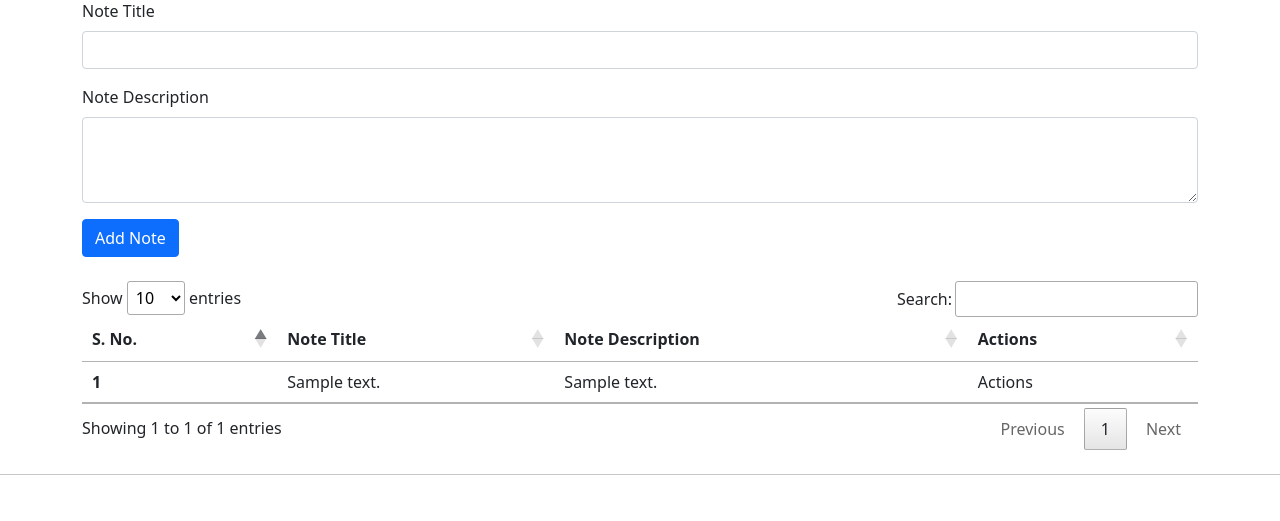
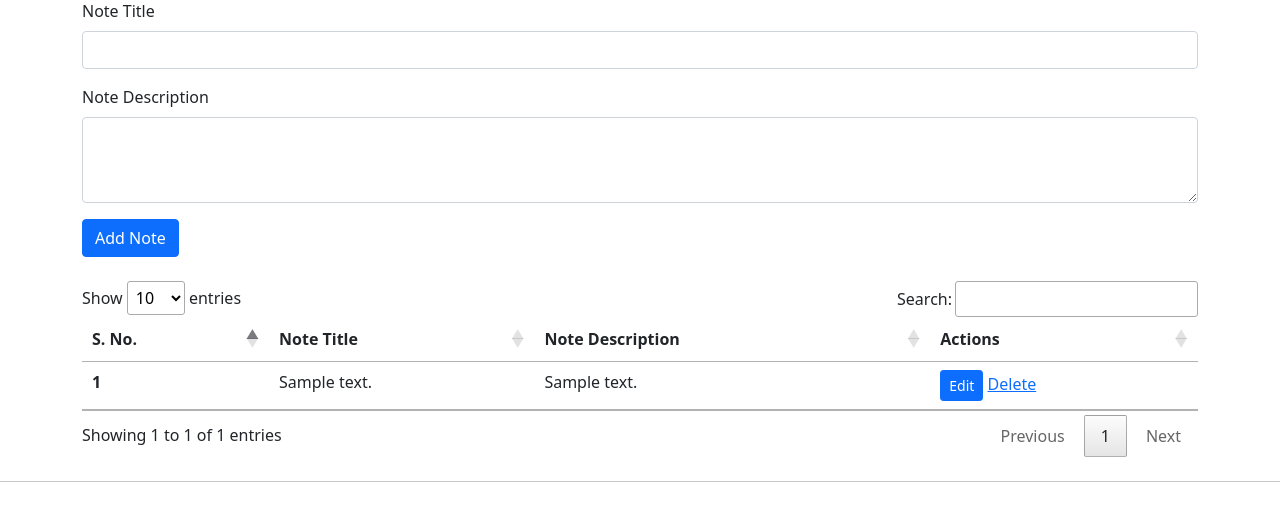
Before and after one commit to SubhanRaj/iNotes, a PHP site: page /iNotes/index.php in a window 1280 px wide. Shown: the part 119-640 px from the top of the page. Run offline with PHP 8.4, Linux system fonts and the light colour scheme; tables that the repository leaves empty or names only in its code hold one stand-in row (values such as "Sample post"); some libraries are stand-ins or nearby versions.

Commit message:
Added feature of editing a note

```diff
--- a/index.php
+++ b/index.php
@@ -15,10 +15,15 @@ $conn = mysqli_connect($servername, $username, $password, $databasename);
 if (!$conn) {
     die("Sorry we failed to connect: " . mysqli_connect_error());
 }
-//
+
+// exit();
 // Inserting data in database
 
 if ($_SERVER['REQUEST_METHOD'] == 'POST') {
+    if (isset($_POST['snoEdit'])) {
+        echo 'yes';
+        exit();
+    }
     $title = $_POST["note_title"];
     $desc = $_POST["note_desc"];
     // SQL query to insert data in database
@@ -49,6 +54,41 @@ if ($_SERVER['REQUEST_METHOD'] == 'POST') {
 </head>
 
 <body>
+    <!-- Edit modal Button -->
+    <!-- <button type="button" class="btn btn-primary" data-bs-toggle="modal" data-bs-target="#editModal">
+        Edit Modal
+    </button> -->
+
+    <!-- Edit Modal -->
+    <div class="modal fade" id="editModal" tabindex="-1" aria-labelledby="editModalLabel" aria-hidden="true">
+        <div class="modal-dialog">
+            <div class="modal-content">
+                <div class="modal-header">
+                    <h5 class="modal-title" id="editModalLabel">Edit This Note</h5>
+                    <button type="button" class="btn-close" data-bs-dismiss="modal" aria-label="Close"></button>
+                </div>
+                <div class="modal-body">
+                    <form action="/iNotes/index.php" method="POST">
+                        <input type="hidden" name="snoEdit" id=snoEdit>
+                        <div class="mb-3">
+                            <label for="note_title" class="form-label">Note Title</label>
+                            <input type="text" class="form-control" id="note_title_edit" name="note_title_edit" aria-describedby="textHelp">
+
+                        </div>
+                        <div class="mb-3">
+                            <label for="note_desc" class="form-label">Note Description</label>
+                            <textarea class="form-control" id="note_desc_edit" name="note_desc_edit" rows="3" cols="10"></textarea>
+                        </div>
+                        <button type="submit" class="btn btn-primary">Update Note</button>
+                    </form>
+                </div>
+                <div class="modal-footer">
+                    <button type="button" class="btn btn-secondary" data-bs-dismiss="modal">Close</button>
+                    <button type="button" class="btn btn-primary">Save changes</button>
+                </div>
+            </div>
+        </div>
+    </div>
 
     <nav class="navbar navbar-expand-lg navbar-dark bg-dark">
         <div class="container-fluid">
@@ -128,10 +168,11 @@ if ($_SERVER['REQUEST_METHOD'] == 'POST') {
                     <th scope='row'>" . $sno . "</th>
                     <td>" . $row['note_title'] . "</td>
                     <td>" . $row['note_desc'] . "</td>
-                    <td>Actions</td>
+                    <td><button class='edit btn btn-sm btn-primary' id = " . $row['sno'] . "]>Edit</button> <a href='/del'>Delete</a></td>
                 </tr>
                 ";
                 }
+
                 ?>
 
             </tbody>
@@ -140,7 +181,8 @@ if ($_SERVER['REQUEST_METHOD'] == 'POST') {
     </div>
     <hr>
 
-    <script src="https://cdn.jsdelivr.net/npm/bootstrap@5.1.3/dist/js/bootstrap.bundle.min.js" integrity="sha384-ka7Sk0Gln4gmtz2MlQnikT1wXgYsOg+OMhuP+IlRH9sENBO0LRn5q+8nbTov4+1p" crossorigin="anonymous"></script>
+    <script src="https://cdn.jsdelivr.net/npm/bootstrap@5.1.3/dist/js/bootstrap.bundle.min.js" integrity="sha384-ka7Sk0Gln4gmtz2MlQnikT1wXgYsOg+OMhuP+IlRH9sENBO0LRn5q+8nbTov4+1p" crossorigin="anonymous">
+    </script>
     <script src="https://code.jquery.com/jquery-3.6.0.js" integrity="sha256-H+K7U5CnXl1h5ywQfKtSj8PCmoN9aaq30gDh27Xc0jk=" crossorigin="anonymous"></script>
     <script src="//cdn.datatables.net/1.11.3/js/jquery.dataTables.min.js"></script>
 
@@ -149,8 +191,24 @@ if ($_SERVER['REQUEST_METHOD'] == 'POST') {
             $('#myTable').DataTable();
         });
     </script>
+    <script>
+        edits = document.getElementsByClassName('edit');
+        Array.from(edits).forEach((element) => {
+            element.addEventListener("click", (e) => {
+                console.log("edit", );
+                tr = e.target.parentNode.parentNode
+                note_title = document.getElementsByTagName("td")[0].innerText;
+                note_desc = document.getElementsByTagName("td")[1].innerText;
+                console.log(note_title, note_desc);
+                note_title_edit.value = note_title;
+                note_desc_edit.value = note_desc;
+                snoEdit.value = e.target.id;
+                console.log(e.target.id);
+                $('#editModal').modal('toggle');
+            })
 
-
+        })
+    </script>
 </body>
 
 </html>
```
